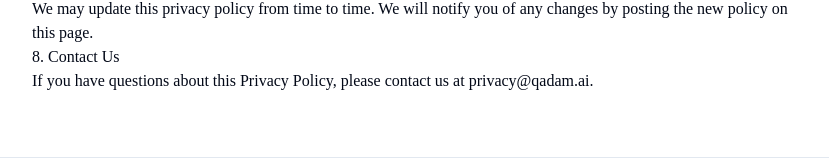
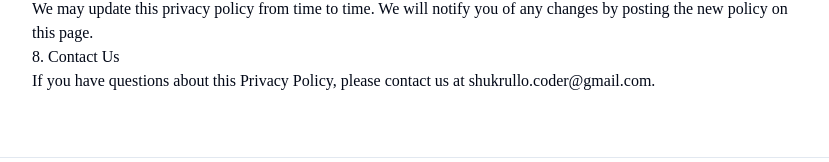
Before and after one commit to Qadam-AI/qadam-frontend, a Next.js app: page /privacy in a window 1280 px wide. Shown: the part 1019-1181 px from the top of the page, without its empty margins (224-1053 px from the left). Built offline with nearby package versions, Linux system fonts and the light colour scheme.

Commit message:
chore: replace @qadam.ai emails with shukrullo.coder@gmail.com

```diff
--- a/src/app/(public)/privacy/page.tsx
+++ b/src/app/(public)/privacy/page.tsx
@@ -102,7 +102,7 @@ export default function PrivacyPage() {
               <h2>8. Contact Us</h2>
               <p>
                 If you have questions about this Privacy Policy, please contact us at{' '}
-                <a href="mailto:privacy@qadam.ai">privacy@qadam.ai</a>.
+                <a href="mailto:shukrullo.coder@gmail.com">shukrullo.coder@gmail.com</a>.
               </p>
             </div>
           </motion.div>
--- a/src/app/(public)/terms/page.tsx
+++ b/src/app/(public)/terms/page.tsx
@@ -119,7 +119,7 @@ export default function TermsPage() {
               <h2>12. Contact</h2>
               <p>
                 Questions about these Terms should be directed to{' '}
-                <a href="mailto:legal@qadam.ai">legal@qadam.ai</a>.
+                <a href="mailto:shukrullo.coder@gmail.com">shukrullo.coder@gmail.com</a>.
               </p>
             </div>
           </motion.div>
```
